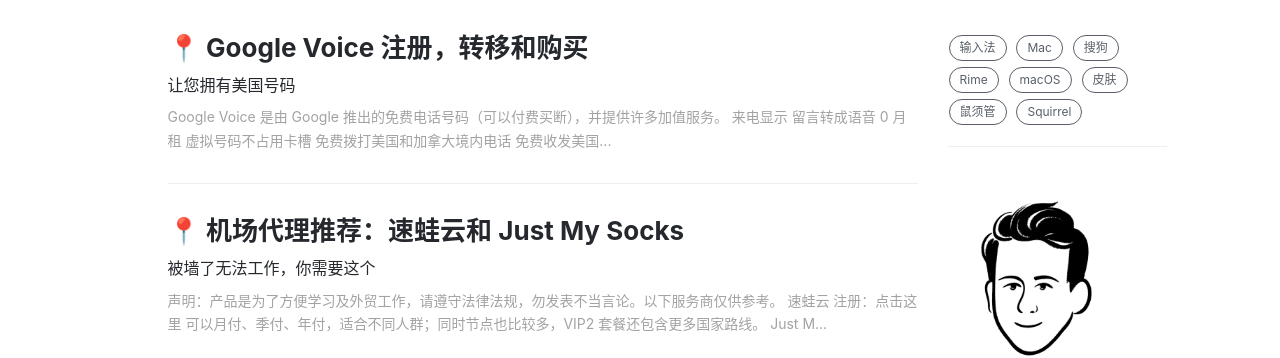
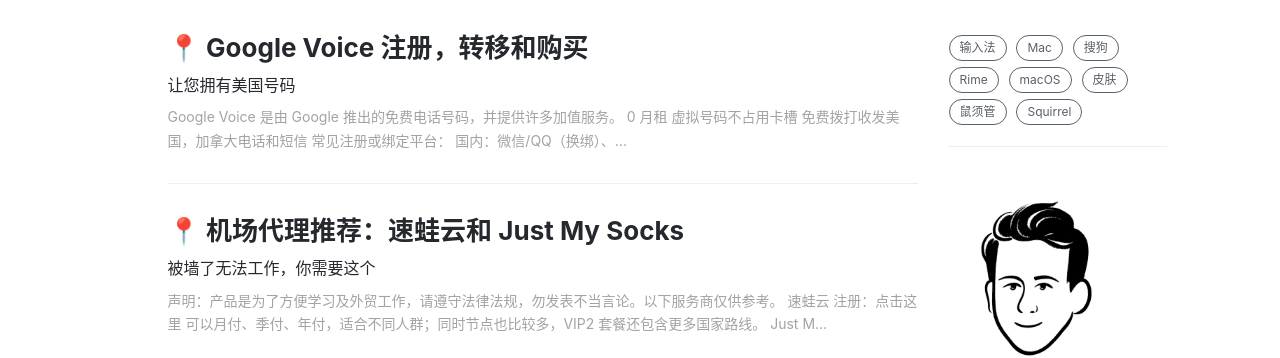
Before and after one commit to ssnhd/ssnhd.github.io, a Jekyll site: the page built from index.html, in a window 1280 px wide and 900 px high. Shown: the part 437-795 px from the top of the window. Built offline with Jekyll 4.4.1, drawn with Linux system fonts in a browser that asks for light colours; nearby versions of some CDN libraries; the list of posts is cut into pages by our own code; comment, search, counter and statistics services are not loaded.

Commit message:
Update 2021-1-27-voice.md

```diff
--- a/_posts/2021-1-27-voice.md
+++ b/_posts/2021-1-27-voice.md
@@ -12,18 +12,14 @@
   - Voice
 ---
 
-Google Voice 是由 Google 推出的免费电话号码（可以付费买断），并提供许多加值服务。
+Google Voice 是由 Google 推出的免费电话号码，并提供许多加值服务。
 
-- 来电显示
-- 留言转成语音
 - 0 月租
 - 虚拟号码不占用卡槽
-- 免费拨打美国和加拿大境内电话
-- 免费收发美国和加拿大境内短信
-- 非北美地区的费用比传统电话便宜
+- 免费拨打收发美国，加拿大电话和短信
 
-**常见注册绑定平台**：
-- 国内：爱奇艺、B 站、京东、今日头条/西瓜视频/抖音、优酷、微博、微信/QQ（换绑）
+**常见注册或绑定平台**：
+- 国内：微信/QQ（换绑）、爱奇艺、B 站、京东、今日头条/西瓜视频/抖音、优酷、微博
 - 国外：Amazon、Clubhouse、Facebook、PayPal、Telegram、Twitter
 
 
@@ -38,16 +34,16 @@
 
 ## 如何使用
 
-获得 Voice 后，你可以选择[网页端](https://voice.google.com/)登录谷歌账号（如下图），左侧点击**发送新消息**发送短信，右侧输入号码打电话。
+[网页端](https://voice.google.com/)登录（如下图），左上角点击**发送新消息**收发短信，右侧区域接打电话。
 
->注册 Telegram 如果收不到验证码，建议节点开启全局模式，再不行就是节点问题。
+>注册 Telegram 如果收不到验证码，将节点开启全局模式，再不行就是节点问题。
 
 ![](https://i.imgur.com/IrB7dd5.png)
 
 
-手机端安装 Voice 并登录谷歌账户，打开设置 - 拨打和接听电话 - 首选 Wi-Fi 和移动数据网络。
+手机端安装 Voice 并登录，打开设置 - 拨打和接听电话 - 首选 Wi-Fi 和移动数据网络。
 
-> 注： iPhone 用户需在美区 App Store 安装 Voice。
+> 注： iPhone 用户在美区 App Store 安装 Voice。
 
 ![](https://i.loli.net/2021/03/02/TM7HSyVJK5fbnCQ.png)
 
```
Also changed, not shown: other parts of _posts/2021-1-27-voice.md (+4 -5 lines).
